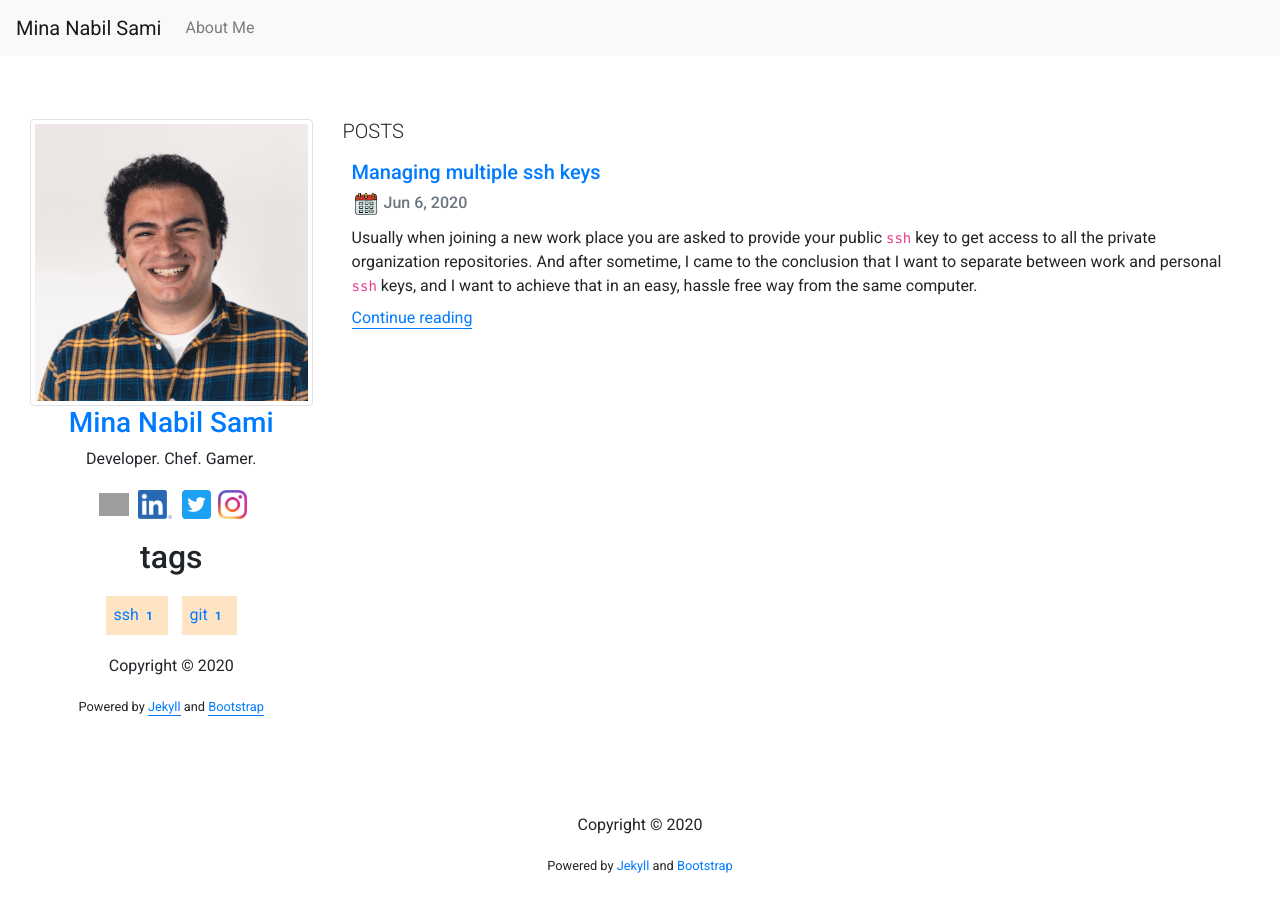
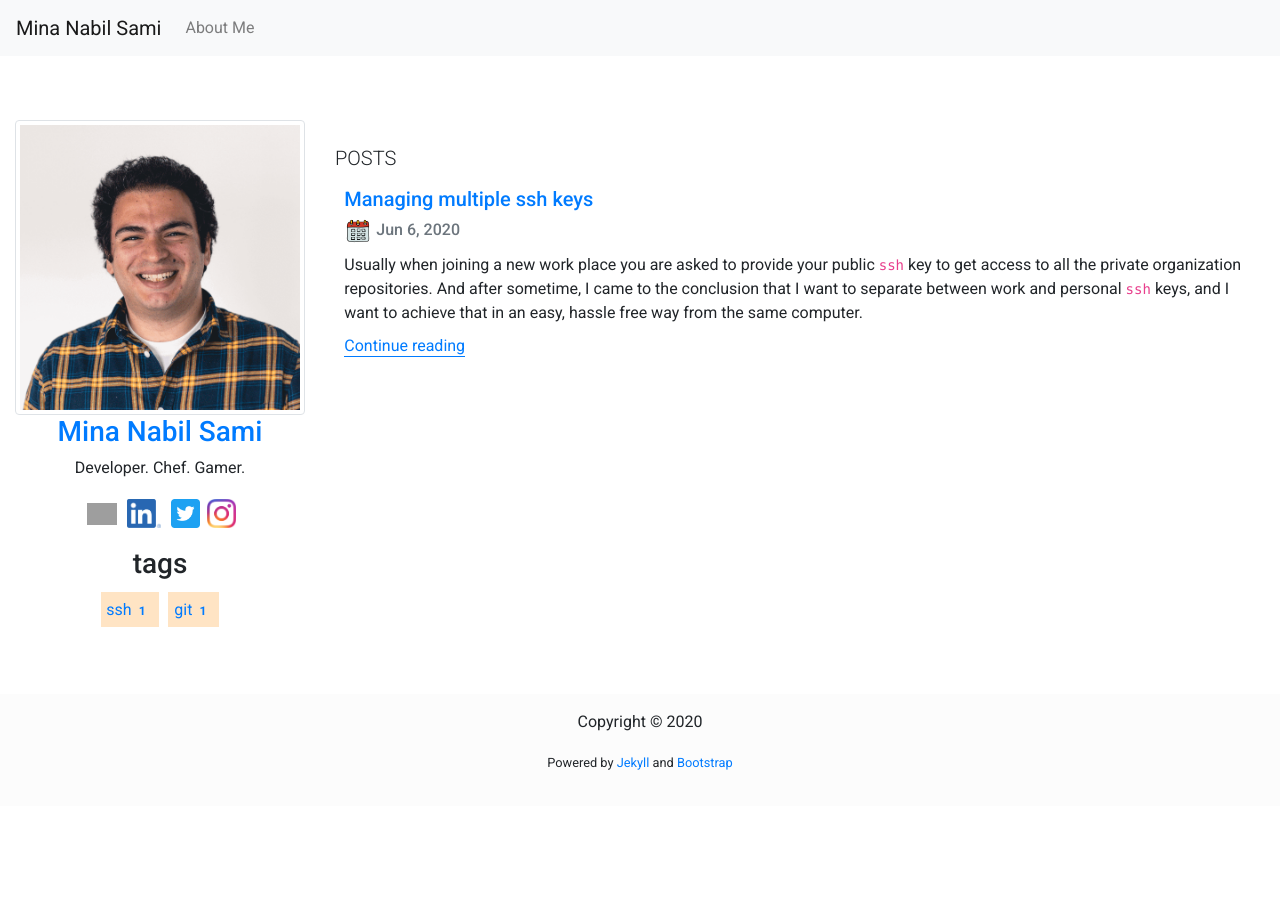
Before and after one commit to mnsami/minasami.com, a Jekyll site: the page built from index.md, in a window 1280 px wide. Built offline with Jekyll 4.4.1, drawn with Linux system fonts in a browser that asks for light colours; grey boxes are pictures that could not be loaded.

Commit message:
better layout

```diff
--- a/_includes/about.html
+++ b/_includes/about.html
@@ -1,11 +1,14 @@
 <div class="row sticky-top text-center justify-content-center">
-    <div class="col-12 col-sm-12 col-md-12 col-lg-12">
+    <div class="col">
+        <div class="row text-center justify-content-center">
+            <div class="col-6 col-sm-6 col-md-6 col-lg-12">
                 <div class="header">
                     <a href="/"><img class="img-thumbnail img-fluid rounded" src="{{ "/assets/portfolio.png" | relative_url }}" alt="{{ site.params.name }}"></a>
+                </div>
+            </div>
+            <div class="col-6 col-sm-6 col-md-6 col-lg-12">
                 <a href="/" alt="{{ site.params.name }}"><h3>{{ site.params.name }}</h3></a>
                 <p class="tagline">{{ site.params.tagline }}</p>
-        </div>
-
                 <ul class="social list-unstyled list-inline">
                     {% if site.params.social_links.github %}
                     <li class="list-inline-item">
@@ -36,9 +39,10 @@
                     </li>
                     {% endif %}
                 </ul>
+                <div class="d-none d-sm-block d-md-block d-lg-block">
                     {% if site.tags.size > 0 %}
                         <div class="tags text-center">
-                <h2 class="tags-header">tags</h2>
+                            <h3 class="tags-header">tags</h3>
                             <div class="tags-cloud">
                                 {% for tag in site.tags %}
                                     <a href="/tags/{{ tag[0] }}" class="tag-title text-wrap">
@@ -49,7 +53,10 @@
                             </div>
                         </div>
                     {% endif %}
-        <p class="text-center">Copyright &copy; {{ "now" | date: "%Y" }}</p>
-        <p class="text-center"><small>Powered by <a href="https://jekyllrb.com" alt="Jekyll" target="_blank" rel="noopener">Jekyll</a> and <a href="https://getbootstrap.com" target="_blank" rel="noopener" alt="Bootstrap">Bootstrap</a></small></p>
                 </div>
             </div>
+
+
+        </div>
+    </div>
+</div>
--- a/_includes/top_menu.html
+++ b/_includes/top_menu.html
@@ -1,3 +1,4 @@
+<div class="container-fluid">
     <nav class="navbar navbar-expand-lg navbar-light bg-light ">
         <a class="navbar-brand" href="/">
             {{- site.author.name -}}
@@ -18,3 +19,4 @@
             </ul>
         </div>
     </nav>
+</div>
--- a/_layouts/default.html
+++ b/_layouts/default.html
@@ -7,16 +7,16 @@
 
     <body>
         {% include top_menu.html %}
-        <div class="container-fluid">
+        <main role="main" class="container-fluid">
             <div class="row content text-center justify-content-center">
-                <div class="col-4 col-sm-4 col-md-4 col-lg-3 profile">
+                <div class="col-12 col-sm-12 col-md-12 col-lg-3 profile">
                     {%- include about.html -%}
                 </div>
                 <div class="col-lg-9 main-content text-left">
                     {{- content -}}
                 </div>
             </div>
-        </div>
+        </main>
         {%- include footer.html -%}
         {% if site.params.analytics_id %}
             <script async src="https://www.googletagmanager.com/gtag/js?id={{ site.params.analytics_id }}"></script>
--- a/_layouts/post.html
+++ b/_layouts/post.html
@@ -7,9 +7,9 @@
 
     <body>
         {% include top_menu.html %}
-        <div class="container-fluid">
+        <main role="main" class="container-fluid">
             <div class="row content text-center justify-content-center">
-                <div class="col-4 col-sm-4 col-md-4 col-lg-3 profile">
+                <div class="col-12 col-sm-12 col-md-12 col-lg-3 profile">
                     {%- include about.html -%}
                 </div>
                 <div class="col-lg-9 main-content text-left">
@@ -32,7 +32,7 @@
                     </div>
                 </div>
             </div>
-        </div>
+        </main>
         {%- include footer.html -%}
         {%- if site.params.analytics_id -%}
             <script async src="https://www.googletagmanager.com/gtag/js?id={{ site.params.analytics_id }}"></script>
--- a/assets/css/styles.css
+++ b/assets/css/styles.css
@@ -1,5 +1,13 @@
 body {
     font-family: 'Roboto', sans-serif;
+}
+
+.container-fluid {
+    padding: 0px;
+}
+
+.footer {
+    background-color: #fcfcfc;
 }
 
 .content {
@@ -27,6 +35,10 @@ img {
     padding-bottom: 1%;
 }
 
+.main-content {
+    margin-top: 2%;
+}
+
 .profile a,
 .main-content a {
     text-decoration: none;
@@ -51,15 +63,11 @@ img {
     color: #000;
 }
 
-.tags-cloud {
-    margin: 5%;
-}
-
 .tags-cloud .tag-title {
-    padding: 3%;
+    padding: 2%;
     background-color: bisque;
     display: inline-block;
-    margin: 2%;
+    margin: 1%;
 }
 
 .posts .tags-cloud {
```
Lines whose indentation alone changed are shown as unchanged.
